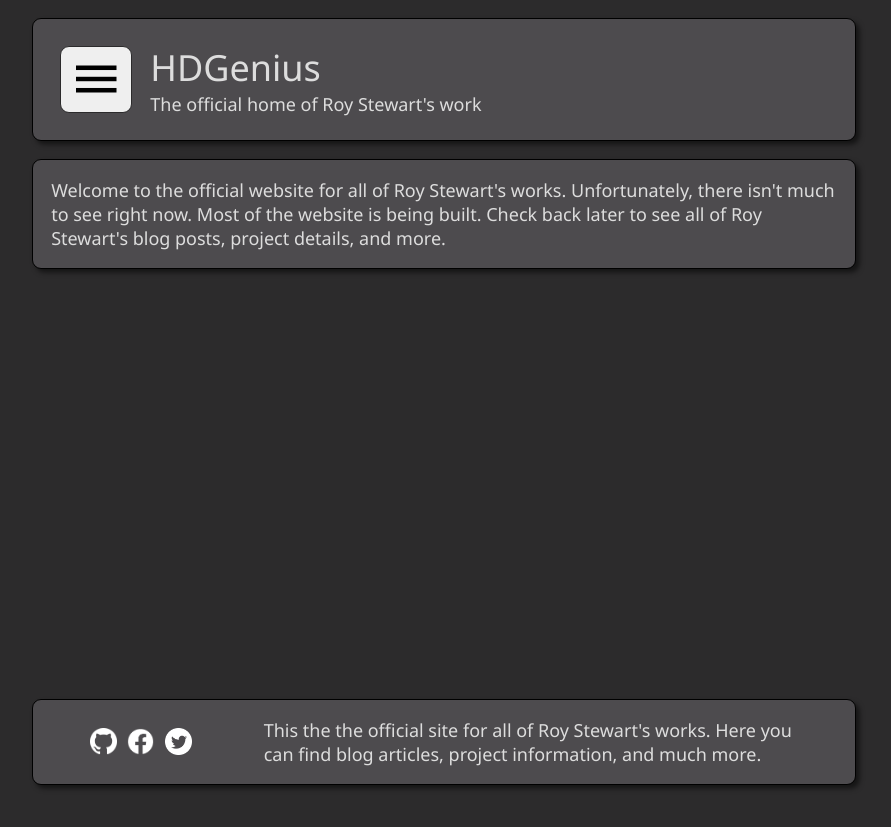
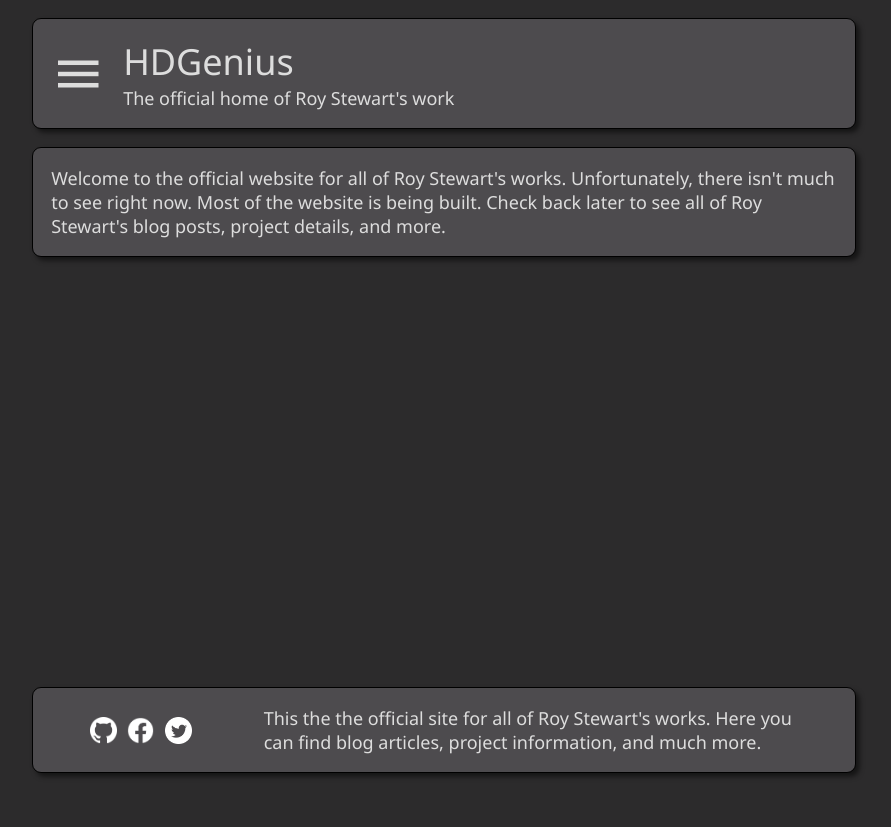
Before and after one commit to roy-stewart/roy-stewart.github.io, a Jekyll site: the page built from index.html, in a window 1280 px wide. Shown: the top 827 px of the page, without its empty margins (196-1087 px from the left). Built offline with Jekyll 4.4.1, drawn with Linux system fonts in a browser that asks for light colours.

Commit message:
Cleaned up the nav menu button

```diff
--- a/_includes/header.html
+++ b/_includes/header.html
@@ -1,5 +1,5 @@
 <header id="site-header" class="block-element">
-    <button class="material-icons" id="nav-menu-button" onclick="onNavButtonClicked()">menu</button>
+    <span class="material-icons" id="nav-menu-button" onclick="onNavButtonClicked()">menu</span>
     <div id="site-title-block">
         <span id="site-header-title">{{ site.title }}</span>
         <span id="site-header-subtitle">{{ site.subtitle }}</span>
--- a/_sass/page_layout.scss
+++ b/_sass/page_layout.scss
@@ -40,11 +40,8 @@
 
 #nav-menu-button {
   font-size: 3rem;
-  padding: 0.1em 0.15em;
-  margin: 0.5rem;
+  margin: 0;
   margin-right: 1rem;
-  border-radius: 0.5rem;
-  border: 1px solid #2c2b2c;
 
   &:hover {
     cursor: pointer;
```
